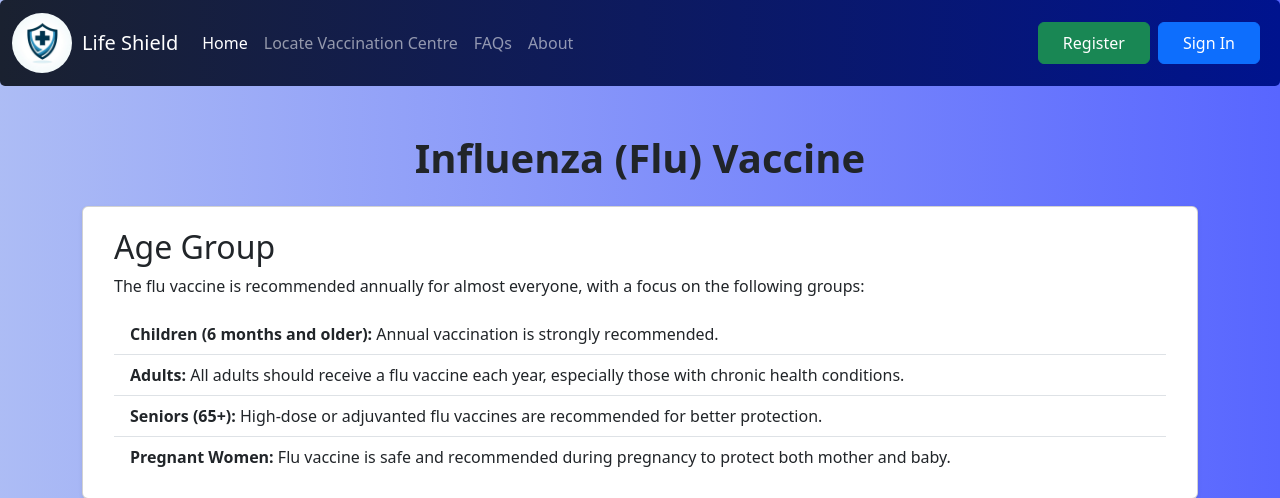
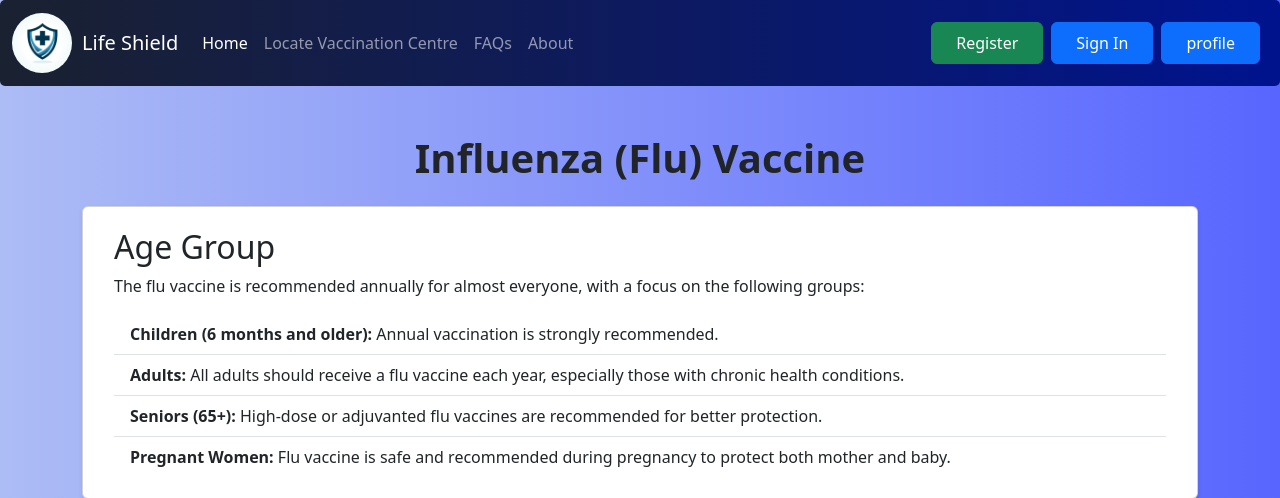
Before and after one commit to kiran04-code/dyp-hackthon-25, a Node server app: page /influ in a window 1280 px wide. Shown: the top 498 px of the page. Run offline with Node 20, Linux system fonts and the light colour scheme; some libraries are stand-ins or nearby versions.

Commit message:
day01-6-commit to repo5

```diff
--- a/views/influ.ejs
+++ b/views/influ.ejs
@@ -230,6 +230,7 @@ footer {
             <div class="d-flex align-items-center">
               <a href="/sinup" class="btn btn-success me-2 px-4 py-2">Register</a>
               <a href="/signin" class="btn btn-primary me-2 px-4 py-2">Sign In</a>
+              <a href="/profile" class="btn btn-primary me-2 px-4 py-2">profile</a>
 
             </div>
           </div>
```
